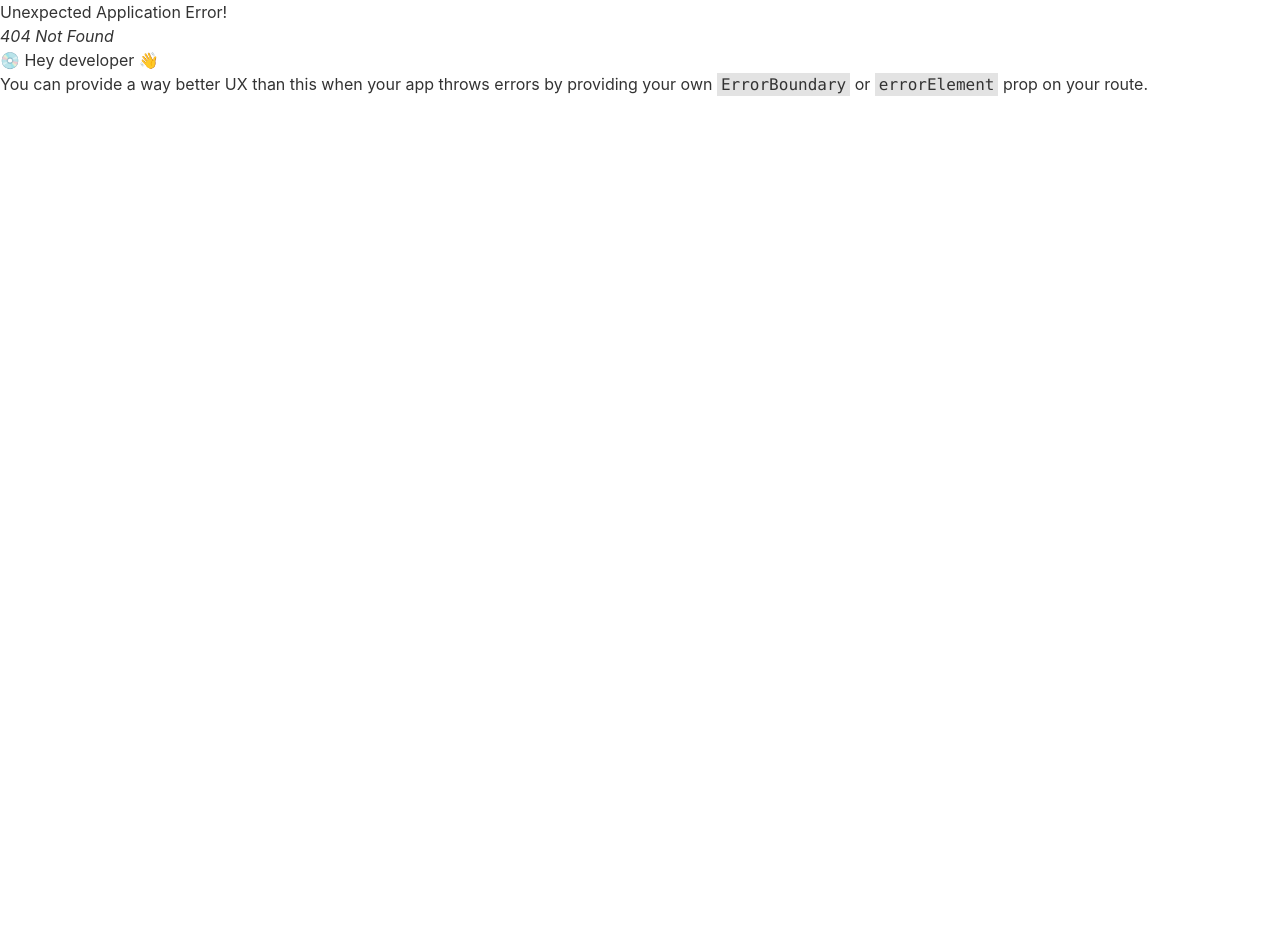
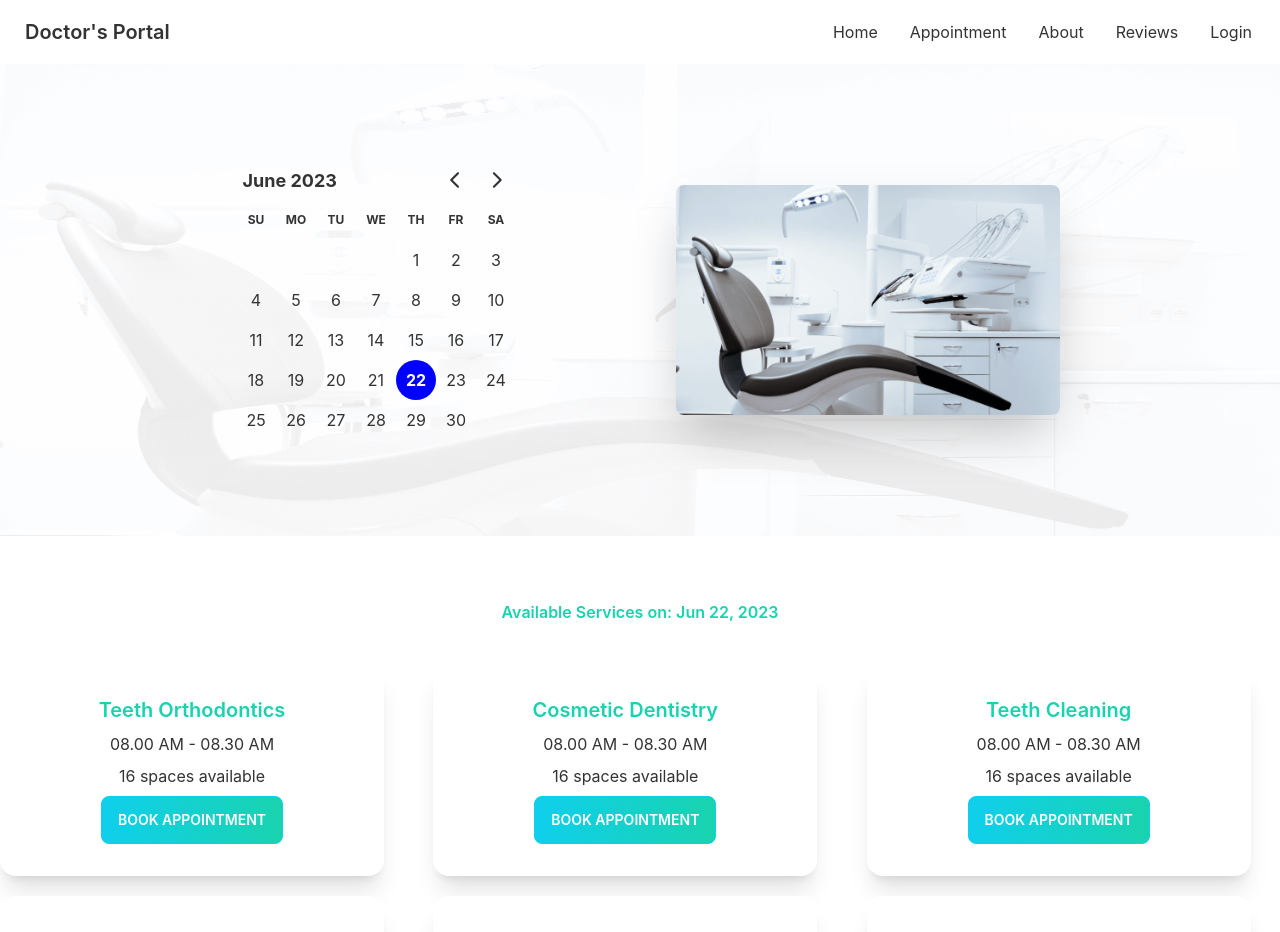
Before and after one commit to RobinTheRedLight/doctors-portal-client, a React (Create React App) app: page /appointment in a window 1280 px wide. Before the commit this address had no page. Shown: the top 932 px of the page. Before the commit the page ends 800 px from the top, so only its background shows below. Built offline with nearby package versions, Linux system fonts and the light colour scheme.

Commit message:
Appointment Page Completed

```diff
--- a/package.json
+++ b/package.json
@@ -7,7 +7,9 @@
     "@testing-library/react": "^13.4.0",
     "@testing-library/user-event": "^13.5.0",
     "daisyui": "^2.51.6",
+    "date-fns": "^2.30.0",
     "react": "^18.2.0",
+    "react-day-picker": "^8.8.0",
     "react-dom": "^18.2.0",
     "react-router-dom": "^6.11.1",
     "react-scripts": "5.0.1",
--- /dev/null
+++ b/public/appointmentOptions.json
@@ -0,0 +1,117 @@
+[
+    {
+        "_id": 1,
+        "name": "Teeth Orthodontics",
+        "slots": [
+            "08.00 AM - 08.30 AM",
+            "08.30 AM - 09.00 AM",
+            "09.00 AM - 9.30 AM",
+            "09.30 AM - 10.00 AM",
+            "10.00 AM - 10.30 AM",
+            "10.30 AM - 11.00 AM",
+            "11.00 AM - 11.30 AM",
+            "11.30 AM - 12.00 AM",
+            "1.00 PM - 1.30 PM",
+            "1.30 PM - 2.00 PM",
+            "2.00 PM - 2.30 PM",
+            "2.30 PM - 3.00 PM",
+            "3.00 PM - 3.30 PM",
+            "3.30 PM - 4.00 PM",
+            "4.00 PM - 4.30 PM",
+            "4.30 PM - 5.00 PM"
+        ]
+    },
+    {
+        "_id": 2,
+        "name": "Cosmetic Dentistry",
+        "slots": [
+            "08.00 AM - 08.30 AM",
+            "08.30 AM - 09.00 AM",
+            "09.00 AM - 9.30 AM",
+            "09.30 AM - 10.00 AM",
+            "10.00 AM - 10.30 AM",
+            "10.30 AM - 11.00 AM",
+            "11.00 AM - 11.30 AM",
+            "11.30 AM - 12.00 AM",
+            "1.00 PM - 1.30 PM",
+            "1.30 PM - 2.00 PM",
+            "2.00 PM - 2.30 PM",
+            "2.30 PM - 3.00 PM",
+            "3.00 PM - 3.30 PM",
+            "3.30 PM - 4.00 PM",
+            "4.00 PM - 4.30 PM",
+            "4.30 PM - 5.00 PM"
+        ]
+    },
+    {
+        "_id": 3,
+        "name": "Teeth Cleaning",
+        "slots": [
+            "08.00 AM - 08.30 AM",
+            "08.30 AM - 09.00 AM",
+            "09.00 AM - 9.30 AM",
+            "09.30 AM - 10.00 AM",
+            "10.00 AM - 10.30 AM",
+            "10.30 AM - 11.00 AM",
+            "11.00 AM - 11.30 AM",
+            "11.30 AM - 12.00 AM",
+            "1.00 PM - 1.30 PM",
+            "1.30 PM - 2.00 PM",
+            "2.00 PM - 2.30 PM",
+            "2.30 PM - 3.00 PM",
+            "3.00 PM - 3.30 PM",
+            "3.30 PM - 4.00 PM",
+            "4.00 PM - 4.30 PM",
+            "4.30 PM - 5.00 PM"
+        ]
+    },
+    {
+        "_id": 4,
+        "name": "Cavity Protection",
+        "slots": [
+            "08.00 AM - 08.30 AM",
+            "08.30 AM - 09.00 AM",
+            "09.00 AM - 9.30 AM",
+            "09.30 AM - 10.00 AM",
+            "10.00 AM - 10.30 AM",
+            "10.30 AM - 11.00 AM",
+            "11.00 AM - 11.30 AM",
+            "11.30 AM - 12.00 AM",
+            "1.00 PM - 1.30 PM",
+            "1.30 PM - 2.00 PM",
+            "2.00 PM - 2.30 PM",
+            "2.30 PM - 3.00 PM",
+            "3.00 PM - 3.30 PM",
+            "3.30 PM - 4.00 PM",
+            "4.00 PM - 4.30 PM",
+            "4.30 PM - 5.00 PM"
+        ]
+    },
+    {
+        "_id": 5,
+        "name": "Pediatric Dental",
+        "slots": []
+    },
+    {
+        "_id": 6,
+        "name": "Oral Surgery",
+        "slots": [
+            "08.00 AM - 08.30 AM",
+            "08.30 AM - 09.00 AM",
+            "09.00 AM - 9.30 AM",
+            "09.30 AM - 10.00 AM",
+            "10.00 AM - 10.30 AM",
+            "10.30 AM - 11.00 AM",
+            "11.00 AM - 11.30 AM",
+            "11.30 AM - 12.00 AM",
+            "1.00 PM - 1.30 PM",
+            "1.30 PM - 2.00 PM",
+            "2.00 PM - 2.30 PM",
+            "2.30 PM - 3.00 PM",
+            "3.00 PM - 3.30 PM",
+            "3.30 PM - 4.00 PM",
+            "4.00 PM - 4.30 PM",
+            "4.30 PM - 5.00 PM"
+        ]
+    }
+]
--- /dev/null
+++ b/src/Pages/Appointment/Appointment/Appointment.js
@@ -0,0 +1,19 @@
+import React, { useState } from 'react';
+import AppointmentBanner from './AppointmentBanner.js/AppointmentBanner';
+import AppointmentAvailable from '../AppointmentAvailable/AppointmentAvailable';
+
+const Appointment = () => {
+    const [selectedDate, setSelectedDate] = useState(new Date());
+    return (
+        <div>
+            <AppointmentBanner
+                selectedDate={selectedDate}
+                setSelectedDate={setSelectedDate}
+            ></AppointmentBanner>
+            <AppointmentAvailable selectedDate={selectedDate}>
+            </AppointmentAvailable>
+        </div>
+    );
+};
+
+export default Appointment;
--- /dev/null
+++ b/src/Pages/Appointment/Appointment/AppointmentBanner.js/AppointmentBanner.js
@@ -0,0 +1,30 @@
+import chair from '../../../../assets/images/chair.png';
+import { DayPicker } from 'react-day-picker';
+import bgChair from '../../../../assets/images/bg.png'
+
+const AppointmentBanner = ({ selectedDate, setSelectedDate }) => {
+
+    return (
+        <header style={{
+            background: `url(${bgChair})`,
+            backgroundSize: ' 100% 100%',
+
+        }}>
+            <div className="hero py-16">
+                <div className="hero-content flex-col  lg:flex-row-reverse">
+                    <img src={chair} alt='' className="max-w-sm rounded-lg shadow-2xl" />
+                    <div className='lg:pr-32'>
+                        <DayPicker
+                            mode="single"
+                            selected={selectedDate}
+                            onSelect={setSelectedDate}
+                        />
+
+                    </div>
+                </div>
+            </div>
+        </header >
+    );
+};
+
+export default AppointmentBanner;
--- /dev/null
+++ b/src/Pages/Appointment/AppointmentAvailable/AppointmentAvailable.js
@@ -0,0 +1,29 @@
+import { format } from 'date-fns';
+import React, { useEffect, useState } from 'react';
+import AppointmentOptions from './AppointmentOptions';
+
+const AppointmentAvailable = ({ selectedDate }) => {
+    const [appointmentOptions, setAppointmentOptions] = useState([]);
+
+    useEffect(() => {
+        fetch('appointmentOptions.json')
+            .then(res => res.json())
+            .then(data => setAppointmentOptions(data))
+    }, [])
+    return (
+        <div className='mt-16'>
+            <p className='text-secondary font-semibold text-center '>Available Services on: {format(selectedDate, 'PP')} </p>
+            <div className='grid gap-5 sm:grid-cols-1 md:grid-cols-2 lg:grid-cols-3 mt-10 mb-32'>
+                {
+                    appointmentOptions.map(data => <AppointmentOptions
+                        key={data._id}
+                        appointmentOptions={data}
+                    >
+                    </AppointmentOptions>)
+                }
+            </div>
+        </div>
+    );
+};
+
+export default AppointmentAvailable;
--- /dev/null
+++ b/src/Pages/Appointment/AppointmentAvailable/AppointmentOptions.js
@@ -0,0 +1,20 @@
+import React from 'react';
+import PrimaryButton from '../../../Components/PrimaryButton/PrimaryButton';
+
+const AppointmentOptions = ({ appointmentOptions }) => {
+    const { name, slots } = appointmentOptions;
+    return (
+        <div className="card w-96 bg-base-100 shadow-xl">
+            <div className="card-body">
+                <h2 className="card-title text-secondary justify-center">{name}</h2>
+                <p className='text-center'>{slots.length > 0 ? slots[0] : 'Try another day'}</p>
+                <p className='text-center'>{slots.length} {slots.length > 1 ? 'spaces' : 'space'} available</p>
+                <div className="card-actions justify-center">
+                    <PrimaryButton>Book Appointment</PrimaryButton>
+                </div>
+            </div>
+        </div>
+    );
+};
+
+export default AppointmentOptions;
--- a/src/Routes/Routes/Routes.js
+++ b/src/Routes/Routes/Routes.js
@@ -2,6 +2,7 @@
 import Main from "../../Layout/Main";
 import Home from "../../Pages/Home/Home";
 import Login from "../../Pages/Login/Login";
+import Appointment from "../../Pages/Appointment/Appointment/Appointment";
 
 const router = createBrowserRouter([
   {
@@ -16,6 +17,10 @@
         path: "/login",
         element: <Login></Login>,
       },
+      {
+        path: "/appointment",
+        element: <Appointment></Appointment>
+      }
     ],
   },
 ]);
--- a/src/index.js
+++ b/src/index.js
@@ -3,6 +3,7 @@
 import './index.css';
 import App from './App';
 import reportWebVitals from './reportWebVitals';
+import 'react-day-picker/dist/style.css';
 
 const root = ReactDOM.createRoot(document.getElementById('root'));
 root.render(
```
Also changed, not shown: 1 other file (tests, documents, lock files or other folders).
